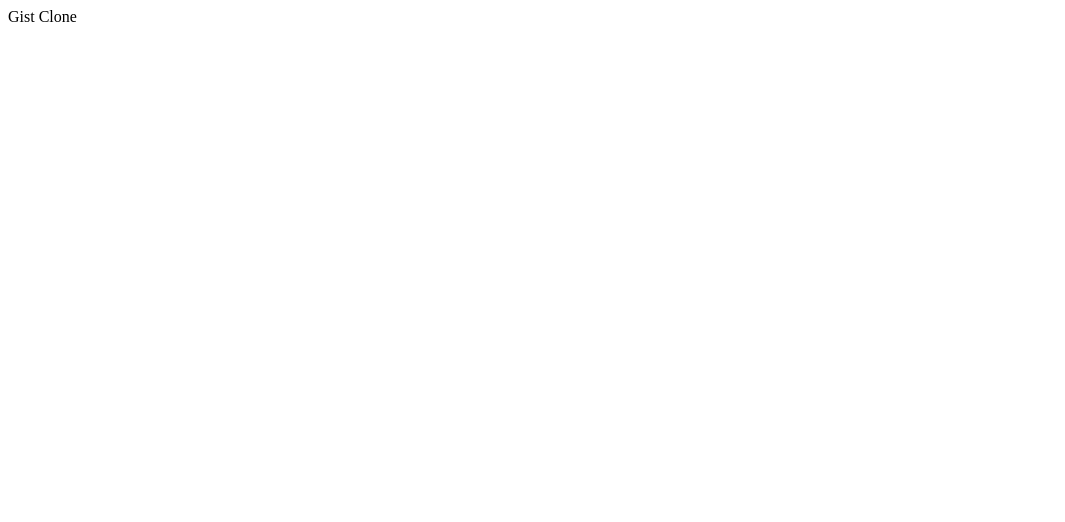
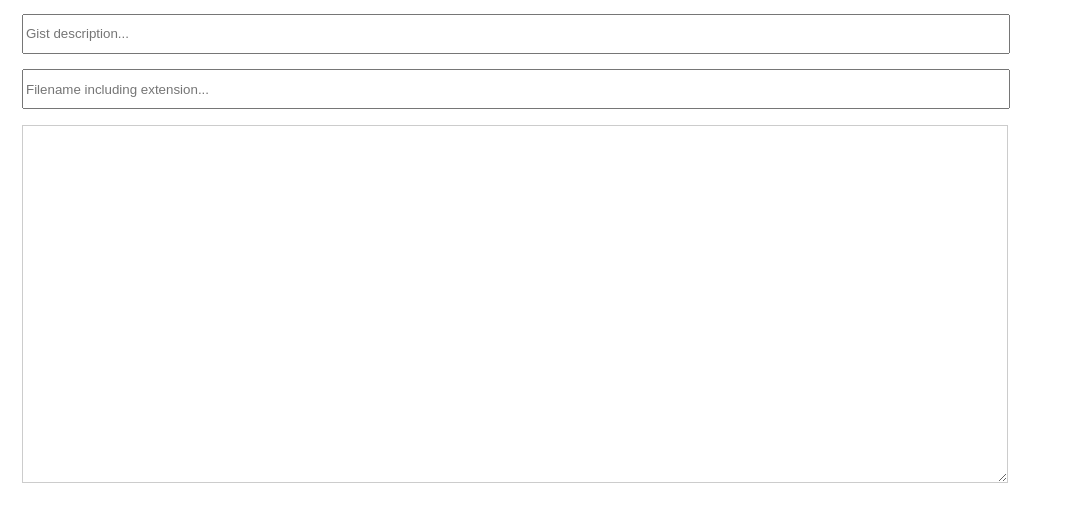
Before and after one commit to alodahl/gist-clone, a Next.js app: page / in a window 1280 px wide. Shown: the top 522 px of the page, without its empty margins (0-1065 px from the left). Built offline with nearby package versions, Linux system fonts and the light colour scheme.

Commit message:
add server file, build basic form components

```diff
--- /dev/null
+++ b/components/Dashboard/index.js
@@ -0,0 +1,18 @@
+import React from "react";
+import Form from "../Form"
+
+export default class Dashboard extends React.Component {
+  constructor(props) {
+    super(props);
+    this.state = {};
+  }
+
+    render() {
+        return (
+          <div className="dashboard">
+            <Form/>
+          </div>
+        );
+      }
+
+}
--- /dev/null
+++ b/components/Form/index.js
@@ -0,0 +1,65 @@
+import React from "react";
+
+export default class Form extends React.Component {
+  constructor(props) {
+    super(props);
+    this.state = {};
+  }
+
+  formStyle = {
+    borderColor: 'none',
+  }
+
+  fieldsetStyle = {
+    border: 'none',
+  }
+
+  inputStyle = {
+    height: '34px',
+    width: '980px',
+  }
+
+  textareaStyle = {
+      borderColor: '#ccc',
+      width: '980px',
+      height: '352px',
+  };
+
+    render() {
+        return (
+          <div className="form" style={this.formStyle}>
+              <fieldset className="form__description" style={this.fieldsetStyle}>
+                <label htmlFor="description" className="form__description--label"/>
+                <input
+                  style={this.inputStyle}
+                  placeholder="Gist description..."
+                  className="form__description--input"
+                  id="description"
+                />
+              </fieldset>
+              <fieldset className="form__filename" style={this.fieldsetStyle}>
+                <label htmlFor="filename" className="form__filename--label"/>
+                <input
+                  style={this.inputStyle}
+                  placeholder="Filename including extension..."
+                  className="form__filename--input"
+                  id="filename"
+                />
+              </fieldset>
+              <fieldset className="form__textarea" style={this.fieldsetStyle}>
+                <label htmlFor="textarea" className="form__textarea--label"/>
+                <textarea
+                  placeholder=""
+                  value=""
+                  type="text"
+                  id="textarea"
+                  className="textarea"
+                  style={this.textareaStyle}
+                  autofocus
+                />
+              </fieldset>
+          </div>
+        );
+      }
+
+}
--- a/package.json
+++ b/package.json
@@ -4,6 +4,8 @@
   "description": "a quick CRUD project",
   "main": "index.js",
   "dependencies": {
+    "body-parser": "^1.18.3",
+    "mongoose": "^5.3.8",
     "next": "^7.0.2",
     "react": "^16.6.0",
     "react-dom": "^16.6.0"
--- a/pages/index.js
+++ b/pages/index.js
@@ -1 +1,3 @@
-export default () => <div>Gist Clone</div>
+import Dashboard from "../components/Dashboard"
+
+export default () => <div><Dashboard/></div>
```
Also changed, not shown: app.js (added, +83 -0 lines), 1 other file (tests, documents, lock files or other folders).
